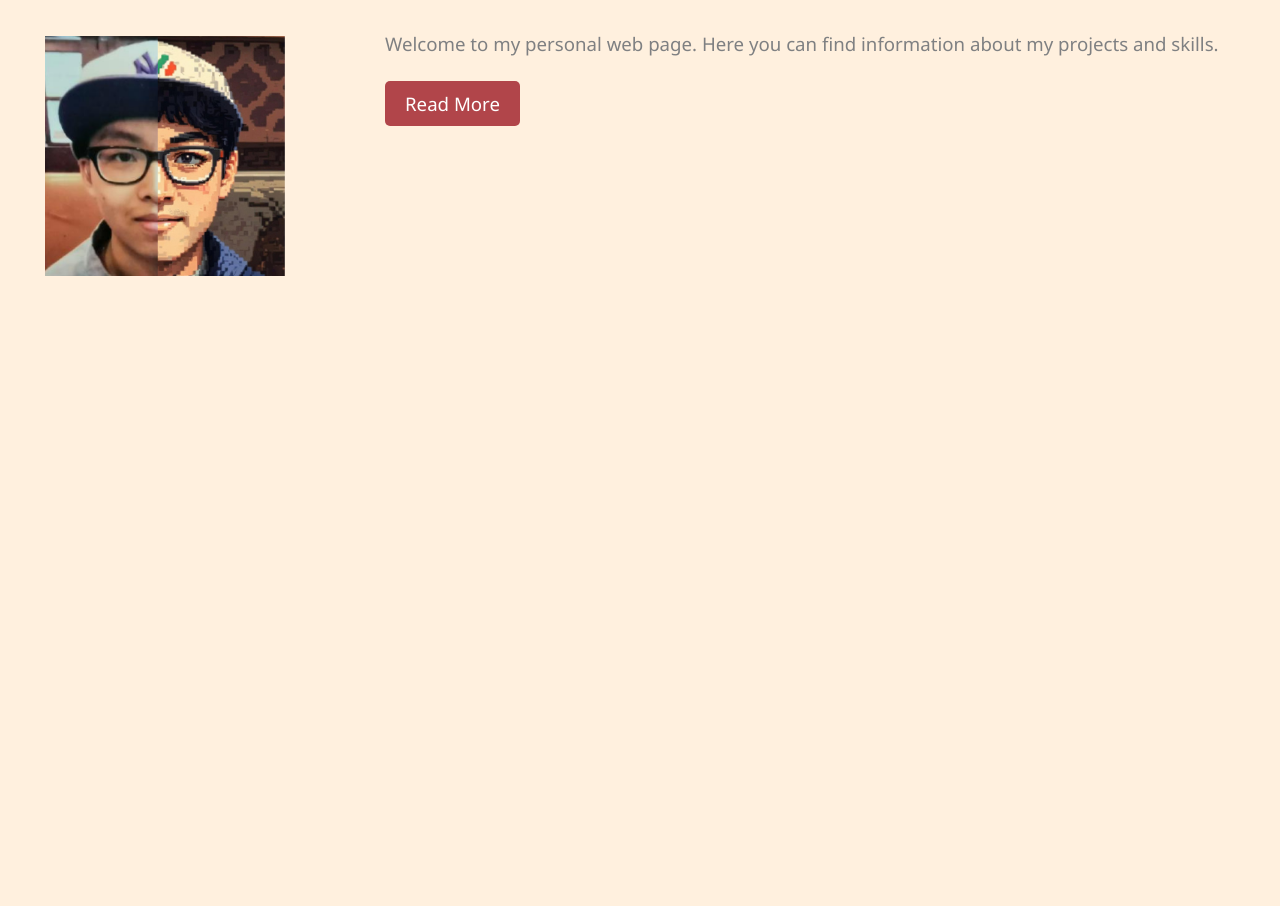
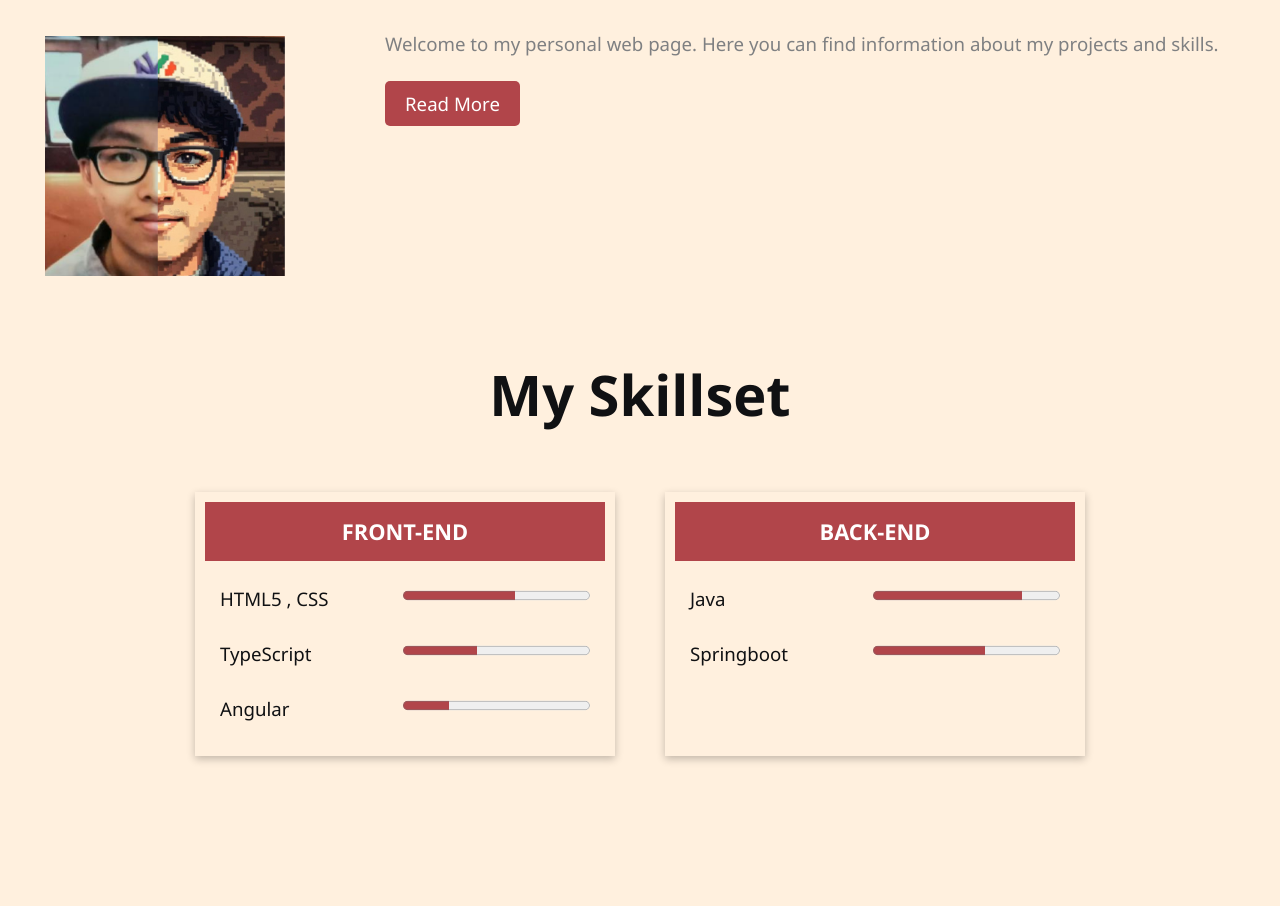
Before and after one commit to chunkityip/css-practice, a plain HTML site: page index.html in a window 1280 px wide. Shown: the part 464-1370 px from the top of the page. Before the commit the page ends 800 px from the top, so only its background shows below. Drawn offline with Linux system fonts and the light colour scheme.

Commit message:
skill container complete

```diff
--- a/index.html
+++ b/index.html
@@ -17,5 +17,26 @@
             <a class="read-more">Read More</a>
         </div>
     </header>
+    <section id="skill-section">
+        <h2>My Skillset</h2>
+        <div class="wrapper">
+            <div class="skill-container">
+                <h3>Front-End</h3>
+                <ul>
+                    <li>HTML5 , CSS <progress max="100" value="60"></progress></li>
+                    <li>TypeScript <progress max="100" value="40"></progress></li>
+                    <li>Angular <progress max="100" value="25"></progress></li>
+                </ul>
+            </div>
+
+        <div class="skill-container">
+            <h3>Back-End</h3>
+            <ul>
+                <li>Java <progress max="100" value="80"></progress></li>
+                <li>Springboot <progress max="100" value="60"></progress></li>
+            </ul>
+        </div>
+    </div>
+    </section>
 </body>
 </html>
--- a/styles.css
+++ b/styles.css
@@ -65,3 +65,45 @@ header .read-more{
 header .read-more:hover{
     background-color: var(--secondary-color);
 }
+
+#skill-section{
+    padding: 80px 20px 150px 20px;
+}
+#skill-section h2{
+    font-size: 3rem;
+    text-align: center;
+}
+#skill-section .wrapper{
+    margin-top: 60px;
+    display: flex;
+    justify-content: center;
+    gap: 50px;
+    flex-wrap: wrap;
+}
+.skill-container{
+    padding-top: 10px;
+    width: 400px;
+    max-width: 100%;
+    border: 10px solid var(--primary-color);
+    border-top: none;
+    box-shadow: rgba(0, 0, 0, 0.24) 0px 3px 8px;
+}
+.skill-container h3{
+    background-color: var(--accent-color);
+    color: white;
+    padding: 15px 0;
+    text-align: center;
+    text-transform: uppercase;
+}
+.skill-container ul{
+    margin: 10px 0;
+    list-style: none;
+}
+.skill-container ul li{
+    padding: 15px;
+    display: flex;
+    justify-content: space-between;
+}
+.skill-container ul li progress{
+    accent-color: var(--accent-color);
+}
```
